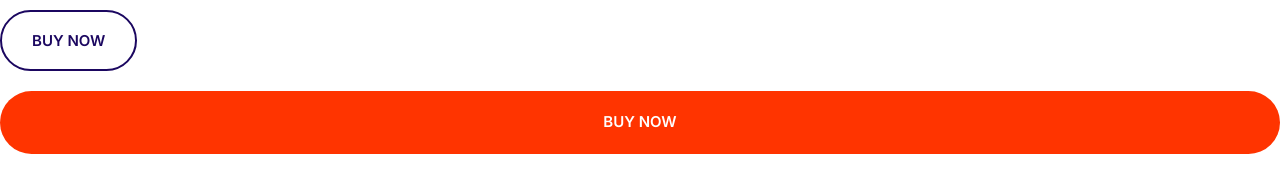
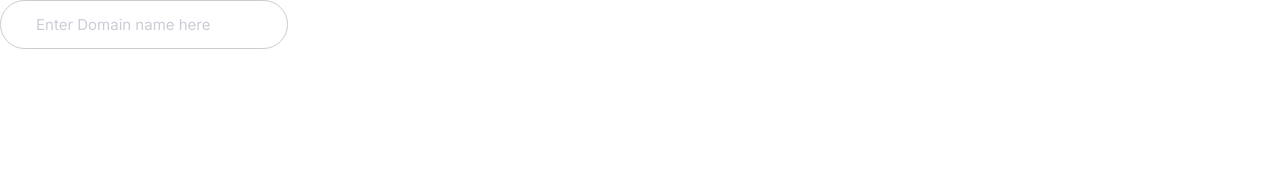
Before and after one commit to RaveenaReddyGinjala/HTML-CSS, a plain HTML site: page index.html in a window 1280 px wide. Drawn offline with Linux system fonts and the light colour scheme.

Commit message:
Build input

```diff
--- a/css/styles.css
+++ b/css/styles.css
@@ -148,6 +148,7 @@ a{
     cursor:pointer;
     white-space: nowrap;
   }
+  /*Button*/
 .btn{
 font-size: 1.8rem;
 font-weight: 600;
@@ -201,3 +202,22 @@ margin: 1rem 0;
         font-size: 1.5rem;
     }
 }
+/*Input*/
+.input{
+    padding: 1.5rem 3.5rem;
+    border:1px solid #ccc;
+    border-radius: 30px;
+    outline: 0;
+    color:var(--color-heading);
+    font-size: 2rem;
+}
+::placeholder{
+    color:#cdcbd7;
+}
+
+@media screen and (min-width:1024px){
+    .input{
+        font-size: 1.5rem;
+    }
+
+}
--- a/index.html
+++ b/index.html
@@ -15,7 +15,6 @@
     <title>Document</title>
   </head>
   <body>
-    <button class="btn btn--accent btn--outline">Buy Now</button>
-    <a href="#" class="btn btn--accent btn--block">Buy now</a>
+    <input type="text" class="input" placeholder="Enter Domain name here" />
   </body>
 </html>
```
Also changed, not shown: 1 other file.
